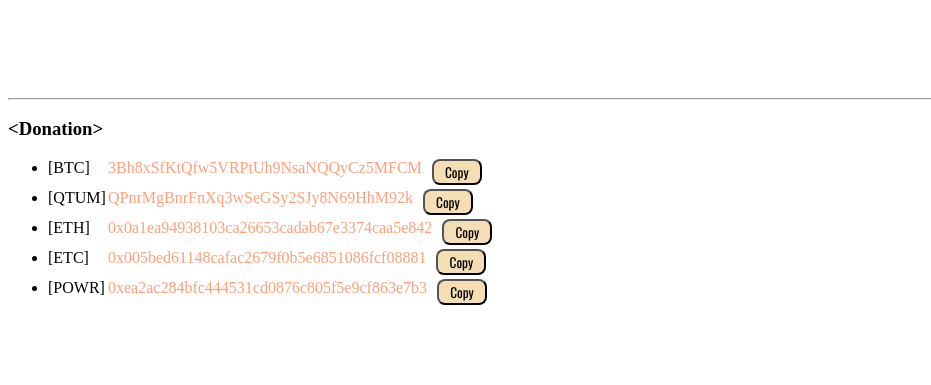
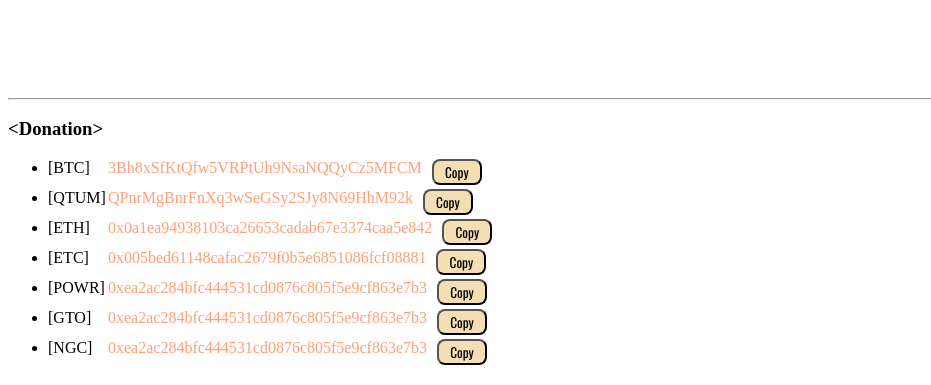
Before and after one commit to Cellularhacker/izuna.moe, a website: page public/index.html in a window 1280 px wide. Shown: the part 662-1047 px from the top of the page, without its empty margins (0-931 px from the left). Before the commit the page ends 987 px from the top, so only its background shows below. Drawn offline with nearby package versions, Linux system fonts and the light colour scheme.

Commit message:
Added gitignore and updated donate addresses

```diff
--- a/public/index.html
+++ b/public/index.html
@@ -63,6 +63,20 @@
                     <button onclick="copyToClipboard('#POWR')">Copy</button>
                 </div>
             </li>
+            <li>
+                <div class="donate_coin_name">[GTO]</div>
+                <div class="donate_wallet_container">
+                    <span id="GTO" class="donate_wallet">0xea2ac284bfc444531cd0876c805f5e9cf863e7b3</span>
+                    <button onclick="copyToClipboard('#GTO')">Copy</button>
+                </div>
+            </li>
+            <li>
+                <div class="donate_coin_name">[NGC]</div>
+                <div class="donate_wallet_container">
+                    <span id="NGC" class="donate_wallet">0xea2ac284bfc444531cd0876c805f5e9cf863e7b3</span>
+                    <button onclick="copyToClipboard('#NGC')">Copy</button>
+                </div>
+            </li>
         </ul>
     </div>
 </body>
```
Also changed, not shown: 1 other file.
